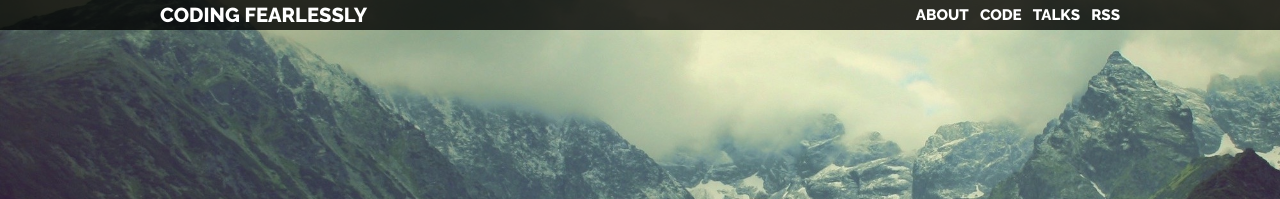
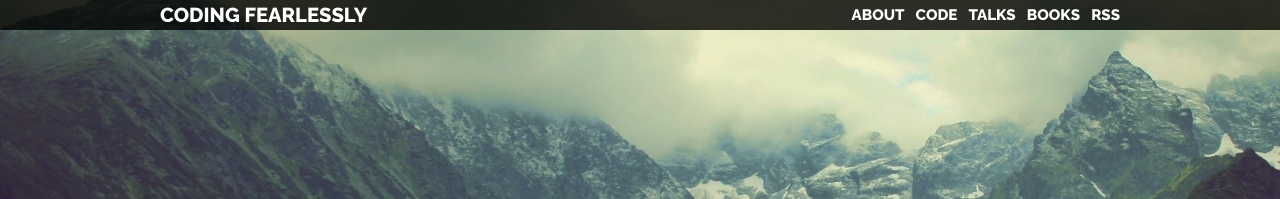
Before and after one commit to mmozuras/mmozuras.github.com, a Jekyll site: the page built from index.html, in a window 1280 px wide and 900 px high. Shown: the top 199 px of the window. Built offline with Jekyll 4.4.1, drawn with Linux system fonts in a browser that asks for light colours; comment, search, counter and statistics services are not loaded.

Commit message:
Add a link to goodreads in navigation bar

```diff
--- a/_includes/navigation.html
+++ b/_includes/navigation.html
@@ -5,6 +5,7 @@
       <a href="/about">About</a>
       <a href="//github.com/{{ site.author.github }}">Code</a>
       <a href="/talks">Talks</a>
+      <a href="//goodreads.com/user/show/36968510-mindaugas-moz-ras">Books</a>
       <a href="{{ site.author.rss }}">RSS</a>
     <nav>
   </div>
```
